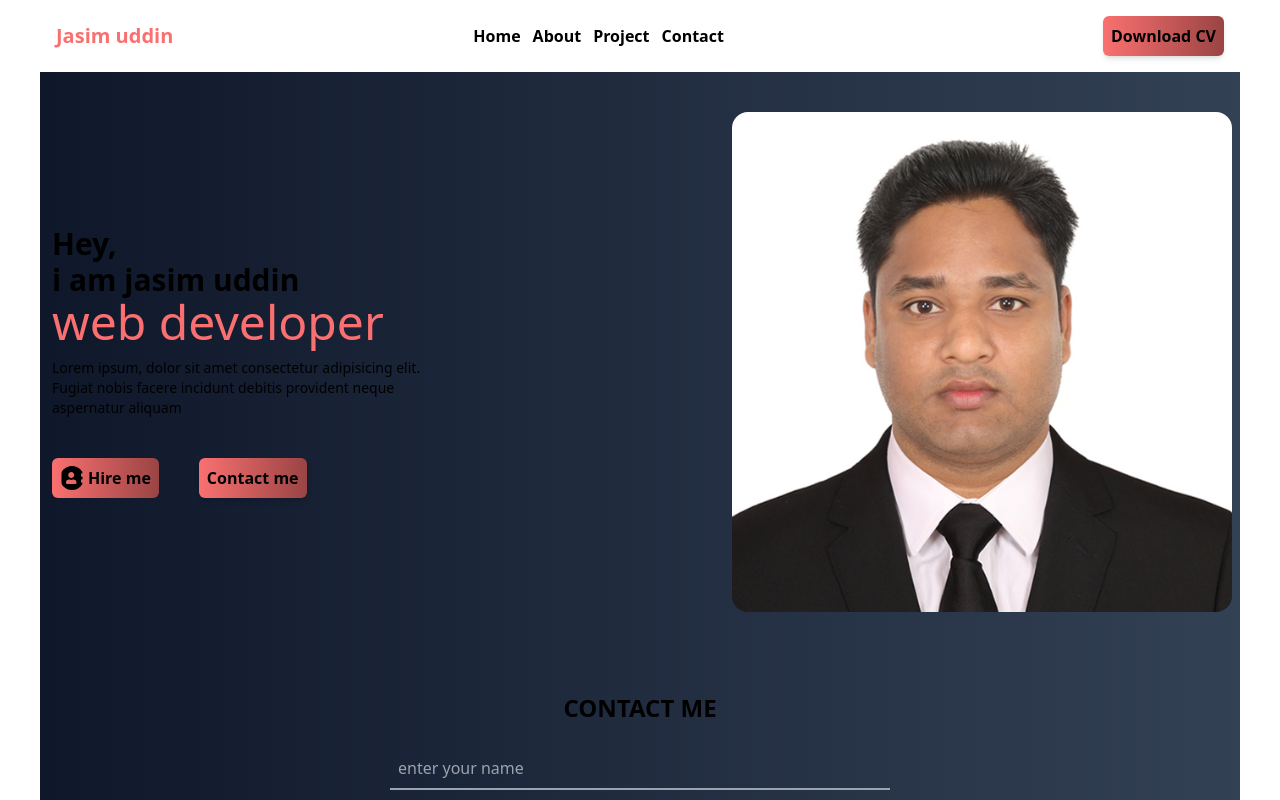
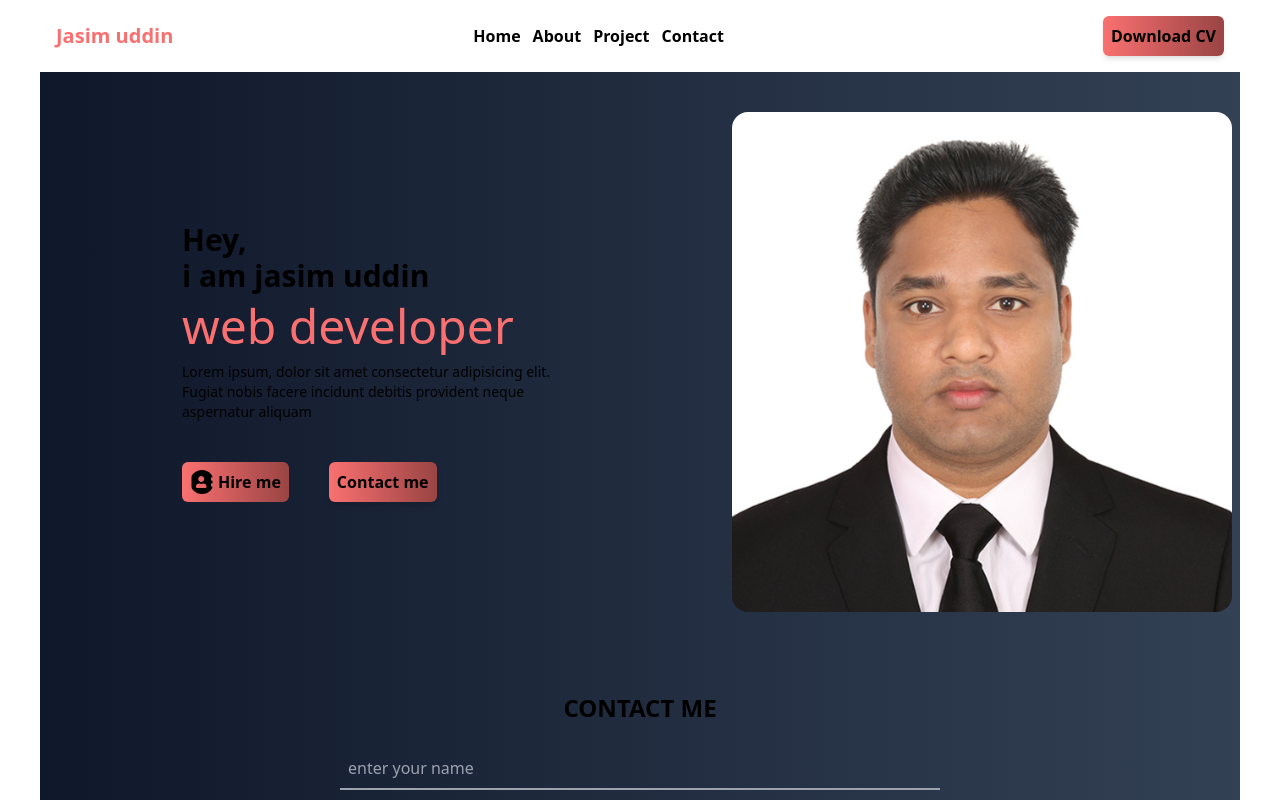
Before and after one commit to khandakerJasim/Portfolio1, a React (Create React App) app in the folder client/: page /Home in a window 1280 px wide. Shown: the top 800 px of the page. Built offline with nearby package versions, Linux system fonts and the light colour scheme.

Commit message:
'update'

```diff
--- a/client/src/pages/About/About.js
+++ b/client/src/pages/About/About.js
@@ -17,9 +17,9 @@ export default function About() {
   //   getdata(url);
   // }, []);
   return (
-    <div className="   max-w-[1200px] mx-auto  ">
-      <div className="md:flex  md:flex-row dark:text-white bg-gradient-to-r from-slate-900 to-slate-700  flex-row-reverse py-10 items-center justify-between ">
-        <div className="p-3">
+    <div className="   max-w-[1200px] mx-auto  dark:text-white bg-gradient-to-r from-slate-900 to-slate-700  ">
+      <div className="md:flex  md:flex-row   flex-row-reverse py-10 items-center justify-between ">
+        <div className="p-3 flex flex-col justify-center mx-auto">
           <p className="text-3xl font-bold">
             Hey, <br /> i am jasim uddin <br />
           </p>
--- a/client/src/pages/Contact/Contact.js
+++ b/client/src/pages/Contact/Contact.js
@@ -56,23 +56,23 @@ export default function Contact() {
             <input
               type="text"
               placeholder="enter your name"
-              className="md:w-[500px] w-full bg-transparent border-b-2  border-gray-400 hover:outline-none focus:outline-none p-2 "
+              className="md:w-[600px] w-full bg-transparent border-b-2  border-gray-400 hover:outline-none focus:outline-none p-2 "
               name="name"
             />
             <input
               type="email"
               name="email"
               placeholder="md.example@gmail.cpm"
-              className="md:w-[500px] w-[300px]  bg-transparent  pt-3 border-b-2 border-gray-400 hover:outline-none focus:outline-none p-2  "
+              className="md:w-[600px] w-[300px]  bg-transparent  pt-3 border-b-2 border-gray-400 hover:outline-none focus:outline-none p-2  "
             />
             <input
               type="phone"
               name="email"
               placeholder=" enter your phone"
-              className="md:w-[500px] w-full bg-transparent  pt-3 border-b-2 border-gray-400 hover:outline-none focus:outline-none p-2  "
+              className="md:w-[600px] w-full bg-transparent  pt-3 border-b-2 border-gray-400 hover:outline-none focus:outline-none p-2  "
             />
             <textarea
-              className="md:w-[500px] w-full bg-transparent h-[100px]  pt-3 border-b-2 border-gray-400 hover:outline-none focus:outline-none p-2  "
+              className="md:w-[600px]w-full bg-transparent h-[100px]  pt-3 border-b-2 border-gray-400 hover:outline-none focus:outline-none p-2  "
               name="message"
               id=""
               placeholder=" your  message"
```
